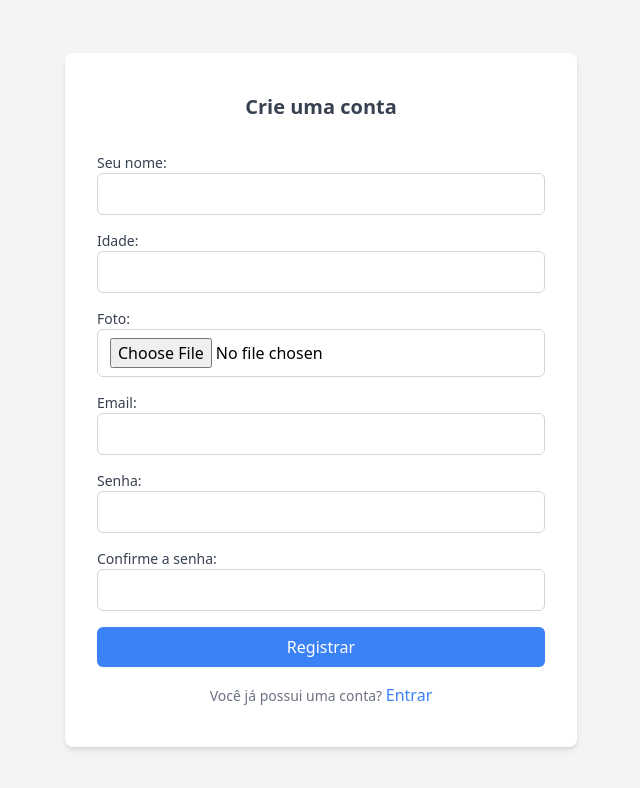
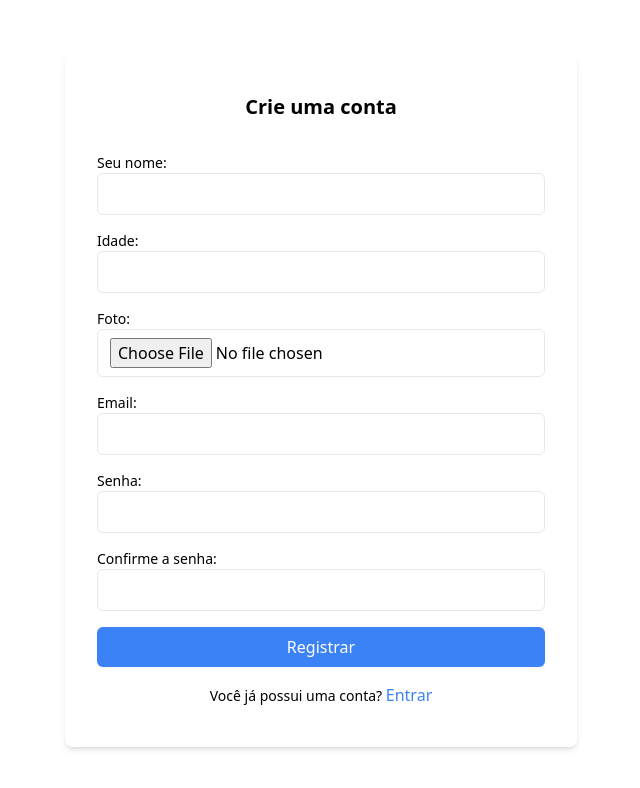
Before and after one commit to jmoranj/base-project-frontend, a Next.js app: page /login/register in a window 1280 px wide. Shown: the top 788 px of the page, without its empty margins (319-959 px from the left). Built offline with nearby package versions, Linux system fonts and the light colour scheme.

Commit message:
Parte de logica de logins e registros completa e funcionando

```diff
--- a/src/components/Balance.tsx
+++ b/src/components/Balance.tsx
@@ -1,5 +1,5 @@
 import { useEffect, useState } from 'react';
-import AddProduct from './AddProduct';
+import AddTransaction from './AddTransaction';
 import { Transaction } from '@/types/transactions';
 
 interface BalanceProps {
@@ -7,6 +7,7 @@ interface BalanceProps {
   isModalOpen: boolean;
   handleModalOpen: () => void;
   handleModalClose: () => void;
+  onTransactionSuccess: () => void;
 }
 
 const formatToBRL = (value: number) => {
@@ -16,7 +17,7 @@ const formatToBRL = (value: number) => {
   });
 };
 
-export default function Balance({ transactions, isModalOpen, handleModalOpen, handleModalClose }: BalanceProps) {
+export default function Balance({ transactions, isModalOpen, handleModalOpen, handleModalClose, onTransactionSuccess }: BalanceProps) {
   const [balance, setBalance] = useState<number>(0);
   const [lastTransactionDate, setLastTransactionDate] = useState<Date | null>(null);
 
@@ -64,7 +65,11 @@ export default function Balance({ transactions, isModalOpen, handleModalOpen, ha
       >
         Adicionar novo registro
       </button>
-      <AddProduct isOpen={isModalOpen} onClose={handleModalClose} />
+      <AddTransaction
+        isOpen={isModalOpen}
+        onClose={handleModalClose}
+        onSuccess={onTransactionSuccess} // Passe a função de sucesso aqui
+      />
     </div>
   );
 }
--- a/src/components/Register.tsx
+++ b/src/components/Register.tsx
@@ -11,7 +11,7 @@ export default function RegisterForm() {
   const onSubmit: SubmitHandler<RegisterFormData> = async data => {
     console.log(data);
     try {
-      const response = await axios.post('http://localhost:3000/users/register', { ...data, photo: 'https://google.com' });
+      const response = await axios.post('http://localhost:4000/users/register', { ...data, photo: 'https://google.com' });
 
       console.log('Response data:', response.data);
 
@@ -27,69 +27,69 @@ export default function RegisterForm() {
   };
 
   return (
-    <div className="flex items-center justify-center min-h-screen bg-gray-100">
-      <div className="max-w-lg w-full bg-white dark:bg-gray-800 rounded-lg shadow-md px-8 py-10">
-        <h1 className="text-xl font-bold text-center text-gray-700 dark:text-gray-200 mb-8">Crie uma conta</h1>
+    <div className="flex items-center justify-center min-h-screen bg-white-100">
+      <div className="max-w-lg w-full bg-white dark:bg-white-800 rounded-lg shadow-md px-8 py-10">
+        <h1 className="text-xl font-bold text-center text-white-700 dark:text-white-200 mb-8">Crie uma conta</h1>
         <form onSubmit={handleSubmit(onSubmit)} className="w-full flex flex-col gap-4">
           <div className="flex items-start flex-col justify-start">
-            <label className="text-sm text-gray-700 dark:text-gray-200 mr-2">Seu nome:</label>
+            <label className="text-sm text-white-700 dark:text-white-200 mr-2">Seu nome:</label>
             <input
               type="text"
               {...register('name', { required: 'Username is required' })}
-              className="w-full px-3 dark:text-gray-200 dark:bg-gray-900 py-2 rounded-md border border-gray-300 dark:border-gray-700 focus:outline-none focus:ring-1 focus:ring-blue-500"
+              className="w-full px-3 dark:text-white-200 dark:bg-white-900 py-2 rounded-md border border-white-300 dark:border-white-700 focus:outline-none focus:ring-1 focus:ring-blue-500"
             />
             {errors.name && <span className="text-red-500">{errors.name.message}</span>}
           </div>
 
           <div className="flex items-start flex-col justify-start">
-            <label className="text-sm text-gray-700 dark:text-gray-200 mr-2">Idade:</label>
+            <label className="text-sm text-white-700 dark:text-white-200 mr-2">Idade:</label>
             <input
               type="number"
               {...register('age', { required: 'Age is required', valueAsNumber: true })}
-              className="w-full px-3 dark:text-gray-200 dark:bg-gray-900 py-2 rounded-md border border-gray-300 dark:border-gray-700 focus:outline-none focus:ring-1 focus:ring-blue-500"
+              className="w-full px-3 dark:text-white-200 dark:bg-white-900 py-2 rounded-md border border-white-300 dark:border-white-700 focus:outline-none focus:ring-1 focus:ring-blue-500"
             />
             {errors.age && <span className="text-red-500">{errors.age.message}</span>}
           </div>
 
           <div className="flex items-start flex-col justify-start">
-            <label className="text-sm text-gray-700 dark:text-gray-200 mr-2">Foto:</label>
+            <label className="text-sm text-white-700 dark:text-white-200 mr-2">Foto:</label>
             <input
               type="file"
               {...register('photo', { required: 'Photo is required' })}
-              className="w-full px-3 dark:text-gray-200 dark:bg-gray-900 py-2 rounded-md border border-gray-300 dark:border-gray-700 focus:outline-none focus:ring-1 focus:ring-blue-500"
+              className="w-full px-3 dark:text-white-200 dark:bg-white-900 py-2 rounded-md border border-white-300 dark:border-white-700 focus:outline-none focus:ring-1 focus:ring-blue-500"
             />
             {errors.photo && <span className="text-red-500">{errors.photo.message}</span>}
           </div>
 
           <div className="flex items-start flex-col justify-start">
-            <label className="text-sm text-gray-700 dark:text-gray-200 mr-2">Email:</label>
+            <label className="text-sm text-white-700 dark:text-white-200 mr-2">Email:</label>
             <input
               type="email"
               {...register('email', { required: 'Email is required' })}
-              className="w-full px-3 dark:text-gray-200 dark:bg-gray-900 py-2 rounded-md border border-gray-300 dark:border-gray-700 focus:outline-none focus:ring-1 focus:ring-blue-500"
+              className="w-full px-3 dark:text-white-200 dark:bg-white-900 py-2 rounded-md border border-white-300 dark:border-white-700 focus:outline-none focus:ring-1 focus:ring-blue-500"
             />
             {errors.email && <span className="text-red-500">{errors.email.message}</span>}
           </div>
 
           <div className="flex items-start flex-col justify-start">
-            <label className="text-sm text-gray-700 dark:text-gray-200 mr-2">Senha:</label>
+            <label className="text-sm text-white-700 dark:text-white-200 mr-2">Senha:</label>
             <input
               type="password"
               {...register('password', { required: 'Password is required' })}
-              className="w-full px-3 dark:text-gray-200 dark:bg-gray-900 py-2 rounded-md border border-gray-300 dark:border-gray-700 focus:outline-none focus:ring-1 focus:ring-blue-500"
+              className="w-full px-3 dark:text-white-200 dark:bg-white-900 py-2 rounded-md border border-white-300 dark:border-white-700 focus:outline-none focus:ring-1 focus:ring-blue-500"
             />
             {errors.password && <span className="text-red-500">{errors.password.message}</span>}
           </div>
 
           <div className="flex items-start flex-col justify-start">
-            <label className="text-sm text-gray-700 dark:text-gray-200 mr-2">Confirme a senha:</label>
+            <label className="text-sm text-white-700 dark:text-white-200 mr-2">Confirme a senha:</label>
             <input
               type="password"
               {...register('confirmPassword', {
                 required: 'Confirm Password is required',
                 validate: value => value === getValues('password') || 'Passwords do not match'
               })}
-              className="w-full px-3 dark:text-gray-200 dark:bg-gray-900 py-2 rounded-md border border-gray-300 dark:border-gray-700 focus:outline-none focus:ring-1 focus:ring-blue-500"
+              className="w-full px-3 dark:text-white-200 dark:bg-white-900 py-2 rounded-md border border-white-300 dark:border-white-700 focus:outline-none focus:ring-1 focus:ring-blue-500"
             />
             {errors.confirmPassword && <span className="text-red-500">{errors.confirmPassword.message}</span>}
           </div>
@@ -100,7 +100,7 @@ export default function RegisterForm() {
         </form>
 
         <div className="mt-4 text-center">
-          <span className="text-sm text-gray-500 dark:text-gray-300">Você já possui uma conta? </span>
+          <span className="text-sm text-white-500 dark:text-white-300">Você já possui uma conta? </span>
           <a href="#" className="text-blue-500 hover:text-blue-600">Entrar</a>
         </div>
       </div>
--- a/src/components/UpdateProduct.tsx
+++ b/src/components/UpdateProduct.tsx
@@ -37,7 +37,7 @@ const UpdateProduct: React.FC<UpdateProductProps> = ({ isOpen, onClose, product,
 			const token = Cookies.get('accessToken');
 
 			try {
-				const response = await fetch(`http://localhost:3000/transactions/${product.id}`, {
+				const response = await fetch(`http://localhost:4000/transactions/${product.id}`, {
 					method: 'PUT',
 					headers: {
 						'Content-Type': 'application/json',
--- a/src/components/login.tsx
+++ b/src/components/login.tsx
@@ -13,7 +13,7 @@ export default function Login() {
   const onSubmit: SubmitHandler<LoginFormData> = async (data) => {
     console.log('Login data submitted:', data);
     try {
-      const response = await axios.post('http://localhost:3000/users/login', data);
+      const response = await axios.post('http://localhost:4000/users/login', data);
 
 
       console.log('Response data:', response.data);
--- a/src/pages/api/api.ts
+++ b/src/pages/api/api.ts
@@ -1,9 +1,8 @@
-// api.ts
 import axios from 'axios';
 import Cookies from 'js-cookie';
 
 const api = axios.create({
-  baseURL: process.env.NEXT_PUBLIC_API_URL || 'http://localhost:3000',
+  baseURL: process.env.NEXT_PUBLIC_API_URL || 'http://localhost:4000',
 });
 
 api.interceptors.request.use((req) => {
--- a/src/pages/api/config.ts
+++ b/src/pages/api/config.ts
@@ -3,7 +3,7 @@ import getConfig from 'next/config';
 const { publicRuntimeConfig } = getConfig();
 
 function getApiUrl() {
-  return publicRuntimeConfig.REACT_APP_API_URL || 'http://localhost:3000';
+  return publicRuntimeConfig.REACT_APP_API_URL || 'http://localhost:4000';
 }
 
 function getStoreId() {
--- a/src/pages/product/index.tsx
+++ b/src/pages/product/index.tsx
@@ -1,4 +1,4 @@
-import Layout from "@/components/Layaout";
+import Layout from "@/components/Layout";
 
 export default function Product() {
     return (<>
```
Also changed, not shown: src/components/AddTransaction.tsx (renamed from src/components/AddProduct.tsx, +13 -13 lines), src/components/TransactionTable.tsx (+41 -6 lines), src/pages/index.tsx (+44 -14 lines), src/components/Layout.tsx (renamed from src/components/Layaout.tsx).
